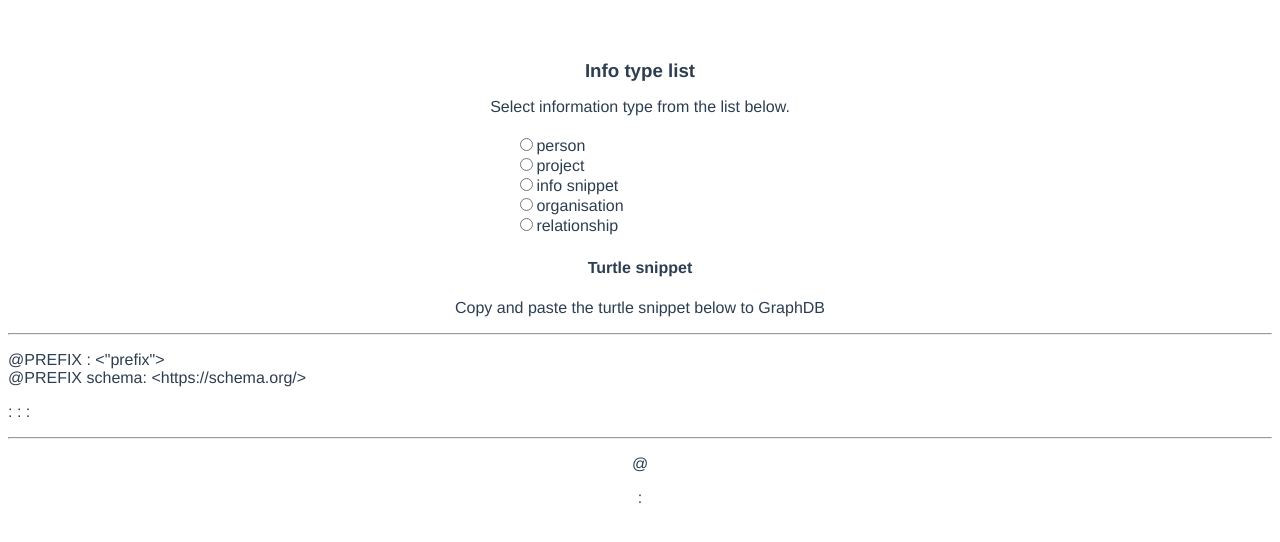
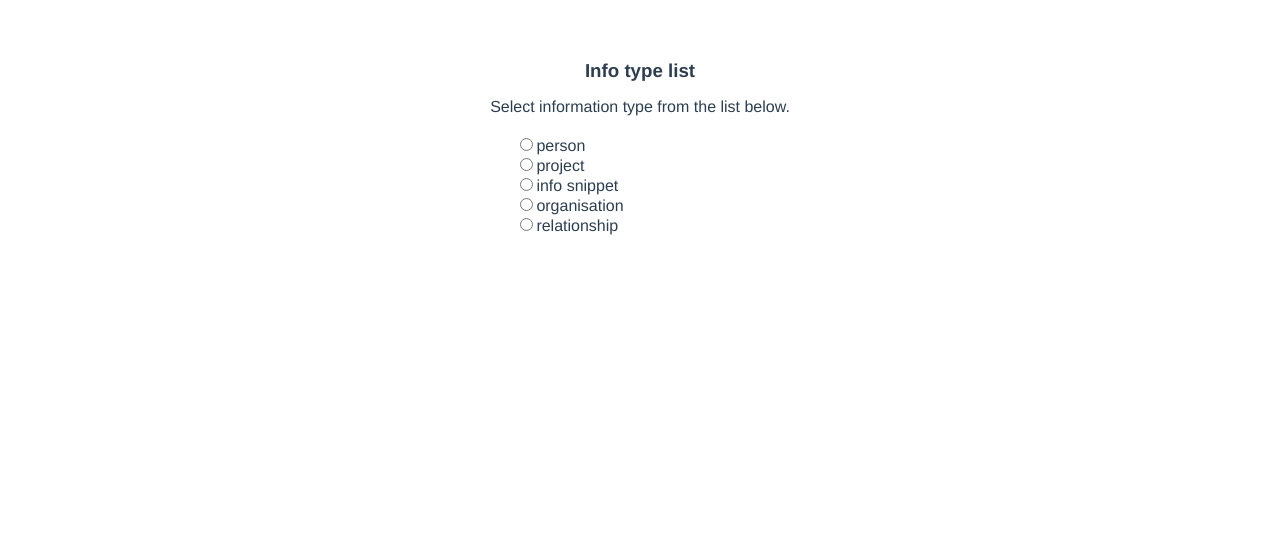
Before and after one commit to kheerand/infograph, a Vue app: page / in a window 1280 px wide. Shown: the top 542 px of the page. Built offline with nearby package versions, Linux system fonts and the light colour scheme.

Commit message:
Added initial prototype for projects

```diff
--- a/src/App.vue
+++ b/src/App.vue
@@ -7,26 +7,20 @@
     <infoTypePerson  @turtleOutput='updateTurtleText($event)'/>
   </div>
   <div v-if="selectedInfoType == 'projectFields'">
-    <h3>Project Type</h3>
-    <turtleItem  />
-  </div>
-  <div>
-    <turtleText :prefixes="turtleData.prefixes" :tripples="turtleData.tripples"/>
+    <infoTypeProject />
   </div>
 
 </template>
 
 <script>
-import turtleItem from "./components/turtleItem.vue";
-import turtleText from "./components/turtleText.vue";
 import infoTypePerson from "./components/infoTypePerson.vue";
+import infoTypeProject from "./components/infoTypeProject.vue";
 import infoTypesList from "./components/infoTypesList.vue";
 
 export default {
   name: "App",
   components: {
-    turtleItem,
-    turtleText,
+    infoTypeProject,
     infoTypePerson,
     infoTypesList
   },
```
